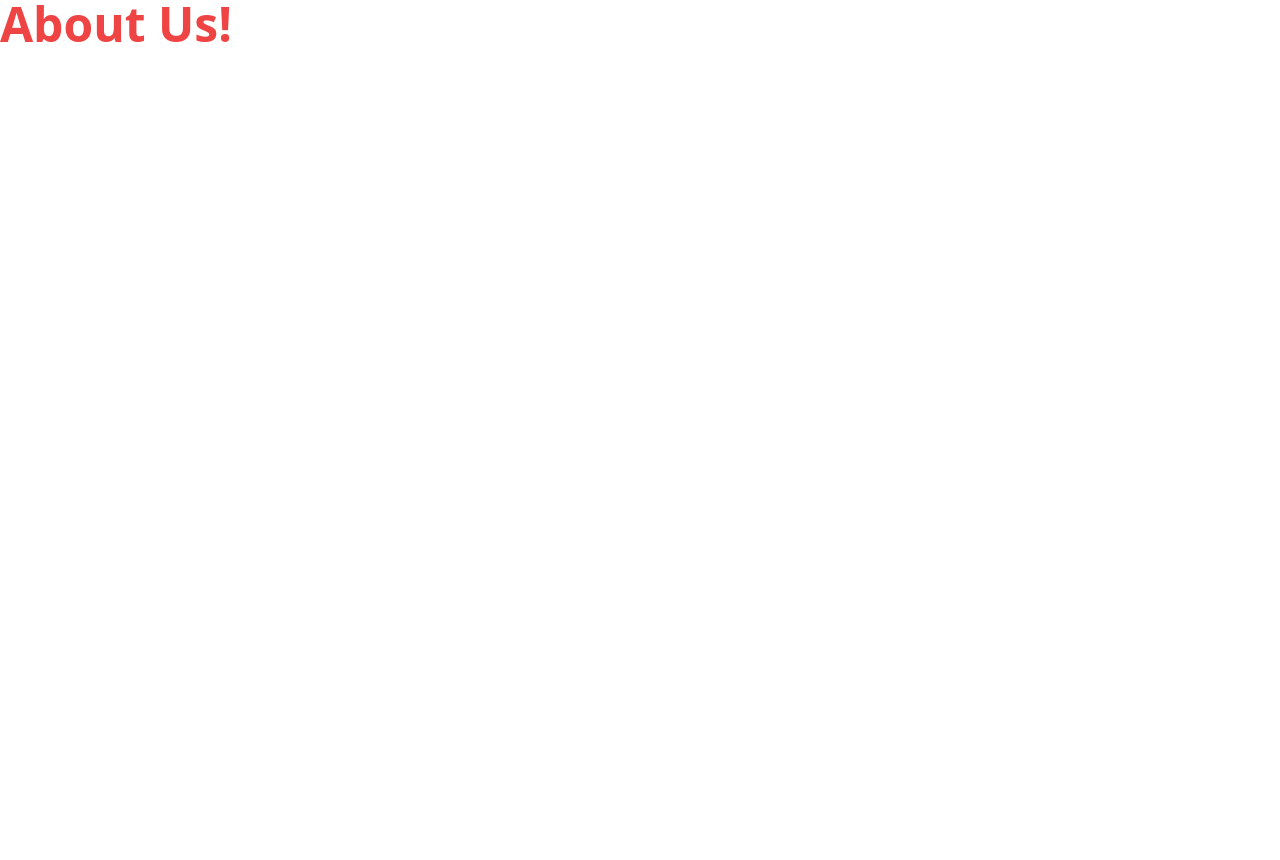
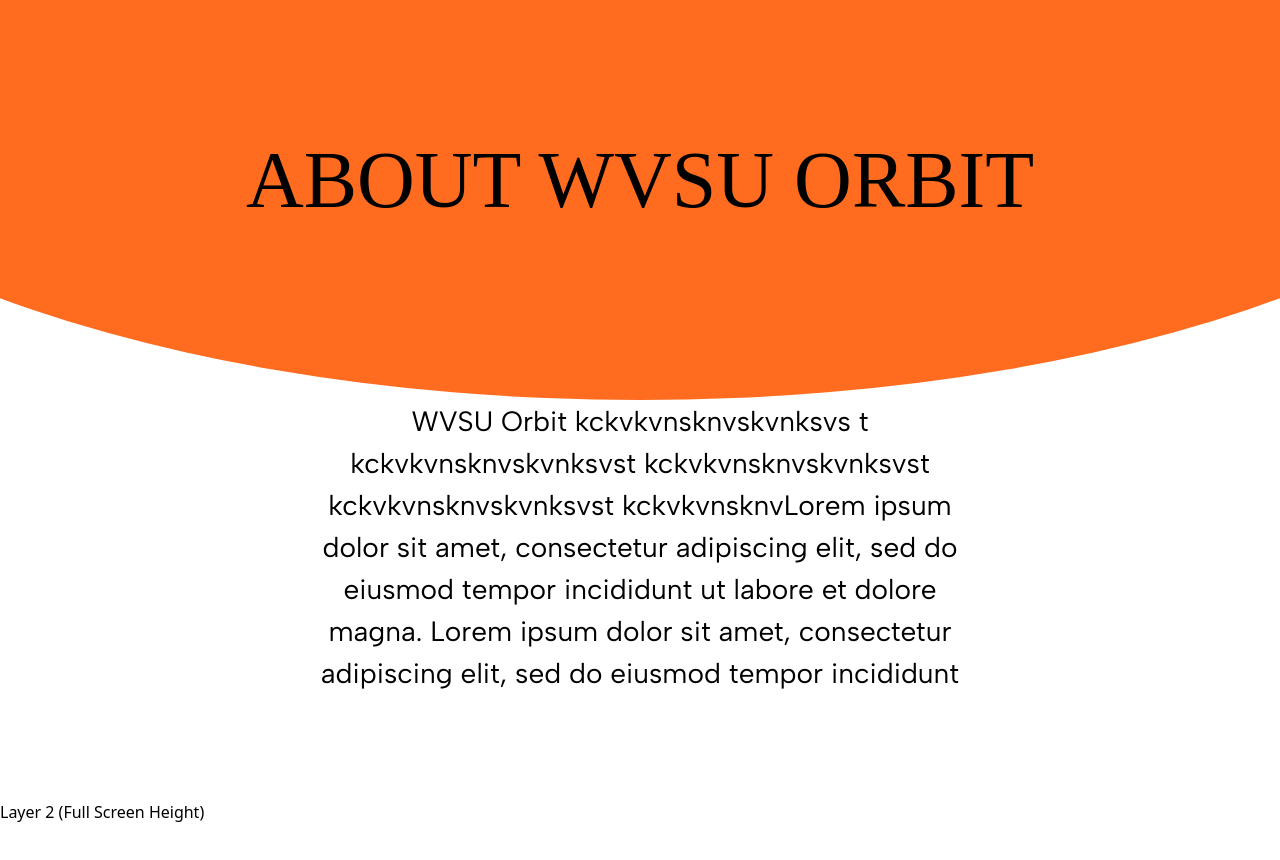
Before and after one commit to computerscience-person/Group2_WVSU-Orbit, a React (Vite) app in the folder frontend/: page /about in a window 1280 px wide. Shown: the top 860 px of the page. Before the commit the page ends 800 px from the top, so only its background shows below. Built offline with nearby package versions, Linux system fonts and the light colour scheme; a web font is replaced by a local one.

Commit message:
Preliminary edit

```diff
--- a/frontend/src/pages/AboutUs.tsx
+++ b/frontend/src/pages/AboutUs.tsx
@@ -1,8 +1,28 @@
-import React from "npm:react"
+import React from "npm:react";
+
 const AboutUs = () => {
   return (
-    <div>
-      <h1 className="font-bold text-red-500 text-5xl">About Us!</h1>
+    // CREATING A PARENT DIV TO ACCOMMODATE THE MULTIPLE LAYERS
+    <div className="overflow-hidden">
+      {/* LAYER 1 */}
+      <div className="h-screen bg-white relative">
+        {/* OVAL */}
+        <div className="absolute left-1/2 -translate-x-1/2 w-[150%] h-[100vh] bg-[#FF6C1F] rounded-[80%_80%] top-[-50vh]"></div>
+        {/* ABOUT WVSU TEXT */}
+        <div className="font-leader z-10 text-center absolute left-1/2 -translate-x-1/2 top-[15%] text-[80px] whitespace-nowrap">
+          ABOUT WVSU ORBIT
+        </div>
+        <div className="font-content z-10 text-center absolute left-1/2 -translate-x-1/2 top-[50%] text-[28px]">
+          WVSU Orbit kckvkvnsknvskvnksvs t kckvkvnsknvskvnksvst
+          kckvkvnsknvskvnksvst kckvkvnsknvskvnksvst kckvkvnsknvLorem ipsum dolor
+          sit amet, consectetur adipiscing elit, sed do eiusmod tempor
+          incididunt ut labore et dolore magna. Lorem ipsum dolor sit amet,
+          consectetur adipiscing elit, sed do eiusmod tempor incididunt
+        </div>
+      </div>
+
+      {/* LAYER 2 */}
+      <div className="h-screen bg-white">Layer 2 (Full Screen Height)</div>
     </div>
   );
 };
```
